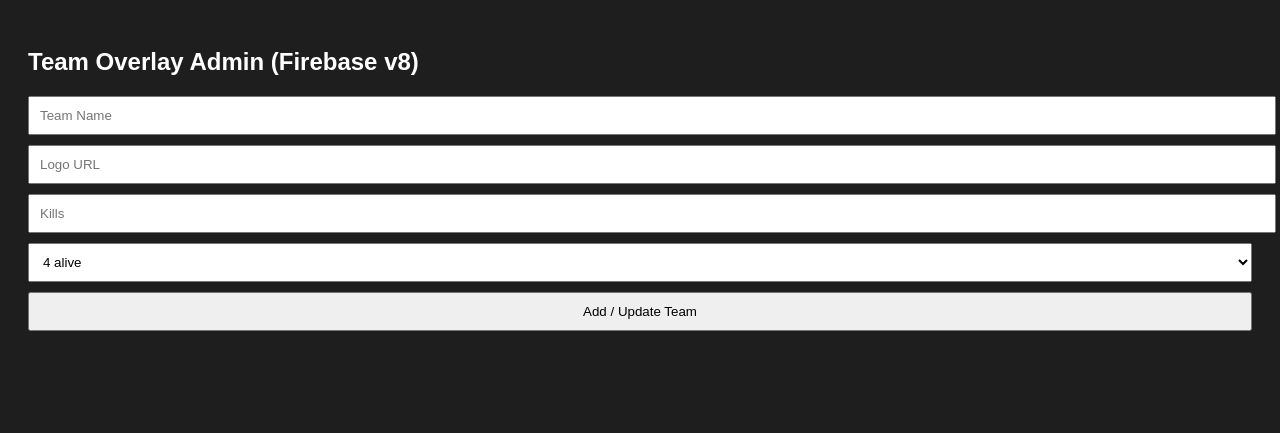
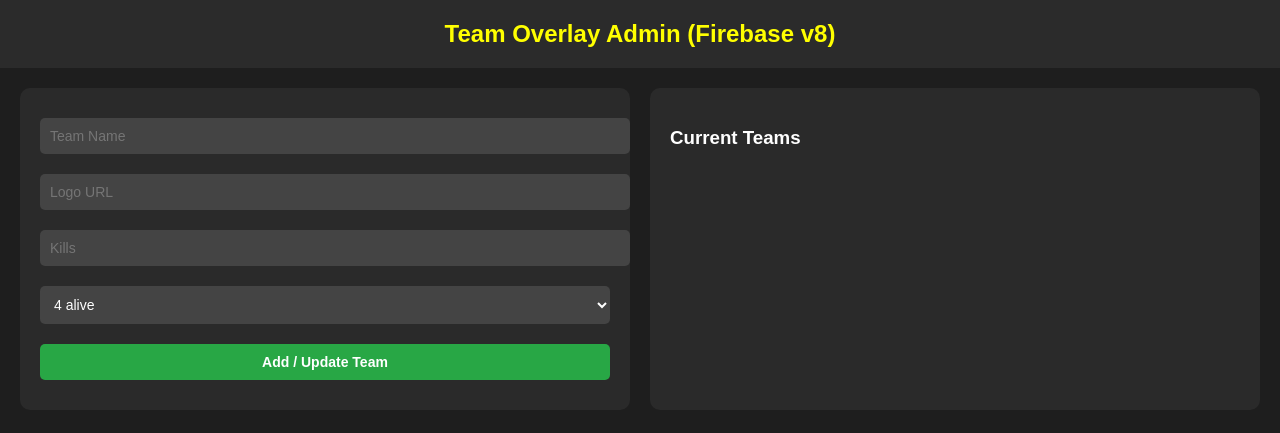
Before and after one commit to kRUSTY1812/ALIVE-STATUS-NEW, a plain HTML site: page index.html in a window 1280 px wide. Drawn offline with Linux system fonts and the light colour scheme; no server answers.

Commit message:
Update index.html

```diff
--- a/index.html
+++ b/index.html
@@ -2,18 +2,84 @@
 <!DOCTYPE html>
 <html>
 <head>
-  <title>Admin Panel - Firebase v8</title>
-  <meta charset="utf-8">
-  <meta name="viewport" content="width=device-width, initial-scale=1">
+  <title>Team Admin Panel (Styled)</title>
+  <meta charset="utf-8" />
+  <meta name="viewport" content="width=device-width, initial-scale=1.0">
   <style>
-    body { background: #1e1e1e; color: white; font-family: Arial; padding: 20px; }
-    input, select, button { display: block; width: 100%; margin: 10px 0; padding: 10px; }
-    .team-list { margin-top: 30px; }
-    .team-item { background: #2a2a2a; margin-bottom: 10px; padding: 10px; border-radius: 8px; }
+    body {
+      margin: 0;
+      background: #1e1e1e;
+      font-family: Arial, sans-serif;
+      color: white;
+    }
+    h2 {
+      text-align: center;
+      padding: 20px;
+      margin: 0;
+      color: yellow;
+      background: #2b2b2b;
+    }
+    .container {
+      display: flex;
+      flex-direction: row;
+      padding: 20px;
+      gap: 20px;
+    }
+    .form-section, .preview-section {
+      flex: 1;
+      background: #2a2a2a;
+      padding: 20px;
+      border-radius: 10px;
+    }
+    input, select, button {
+      width: 100%;
+      padding: 10px;
+      margin: 10px 0;
+      border: none;
+      border-radius: 5px;
+      font-size: 14px;
+    }
+    input, select {
+      background: #444;
+      color: white;
+    }
+    button {
+      background: #28a745;
+      color: white;
+      font-weight: bold;
+      cursor: pointer;
+    }
+    button:hover {
+      background: #218838;
+    }
+    .team-list {
+      margin-top: 20px;
+    }
+    .team-card {
+      background: #3a3a3a;
+      margin-bottom: 10px;
+      padding: 10px;
+      border-radius: 5px;
+      display: flex;
+      justify-content: space-between;
+      align-items: center;
+    }
+    .team-card span {
+      font-size: 14px;
+    }
+    .delete-btn {
+      background: none;
+      color: red;
+      font-size: 18px;
+      cursor: pointer;
+      border: none;
+    }
   </style>
 </head>
 <body>
   <h2>Team Overlay Admin (Firebase v8)</h2>
+  <div class="container">
+    <div class="form-section">
       <input id="name" placeholder="Team Name">
       <input id="logo" placeholder="Logo URL">
       <input id="kills" placeholder="Kills" type="number" min="0">
@@ -25,10 +91,15 @@
         <option value="4" selected>4 alive</option>
       </select>
       <button onclick="addTeam()">Add / Update Team</button>
+    </div>
 
+    <div class="preview-section">
+      <h3>Current Teams</h3>
       <div class="team-list" id="teamList"></div>
+    </div>
+  </div>
 
-  <!-- Firebase v8 SDKs -->
+  <!-- Firebase v8 SDK -->
   <script src="https://www.gstatic.com/firebasejs/8.10.1/firebase-app.js"></script>
   <script src="https://www.gstatic.com/firebasejs/8.10.1/firebase-database.js"></script>
   <script>
@@ -72,9 +143,9 @@
       for (const key in data) {
         const t = data[key];
         teamList.innerHTML += `
-          <div class='team-item'>
-            <b>${t.name}</b> - Kills: ${t.kills}, Alive: ${t.aliveCount}
-            <button onclick="deleteTeam('${t.name}')">❌</button>
+          <div class='team-card'>
+            <span><b>${t.name}</b> | Kills: ${t.kills} | Alive: ${t.aliveCount}</span>
+            <button class='delete-btn' onclick="deleteTeam('${t.name}')">✕</button>
           </div>`;
       }
     });
```
Lines whose indentation alone changed are shown as unchanged.
